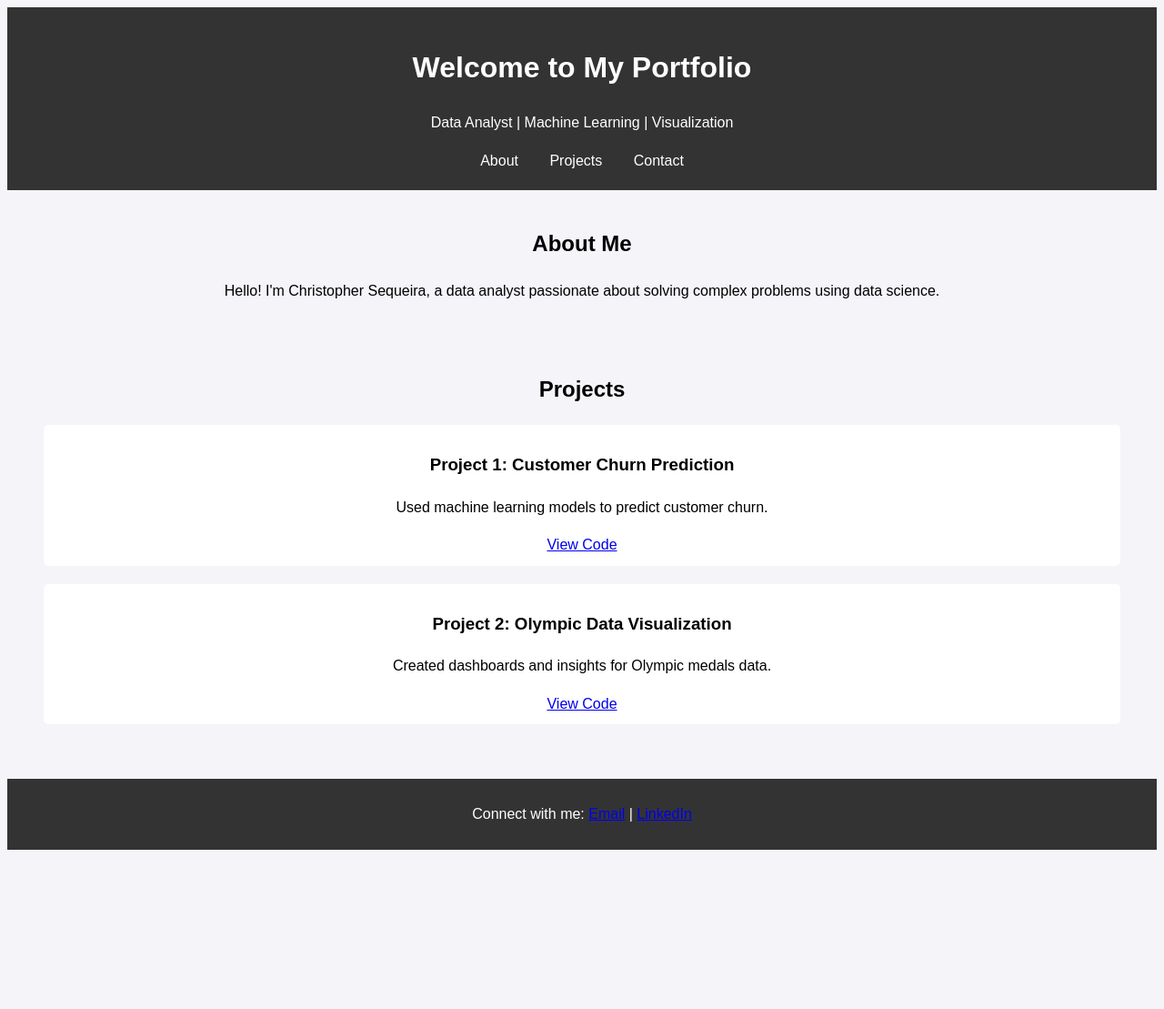
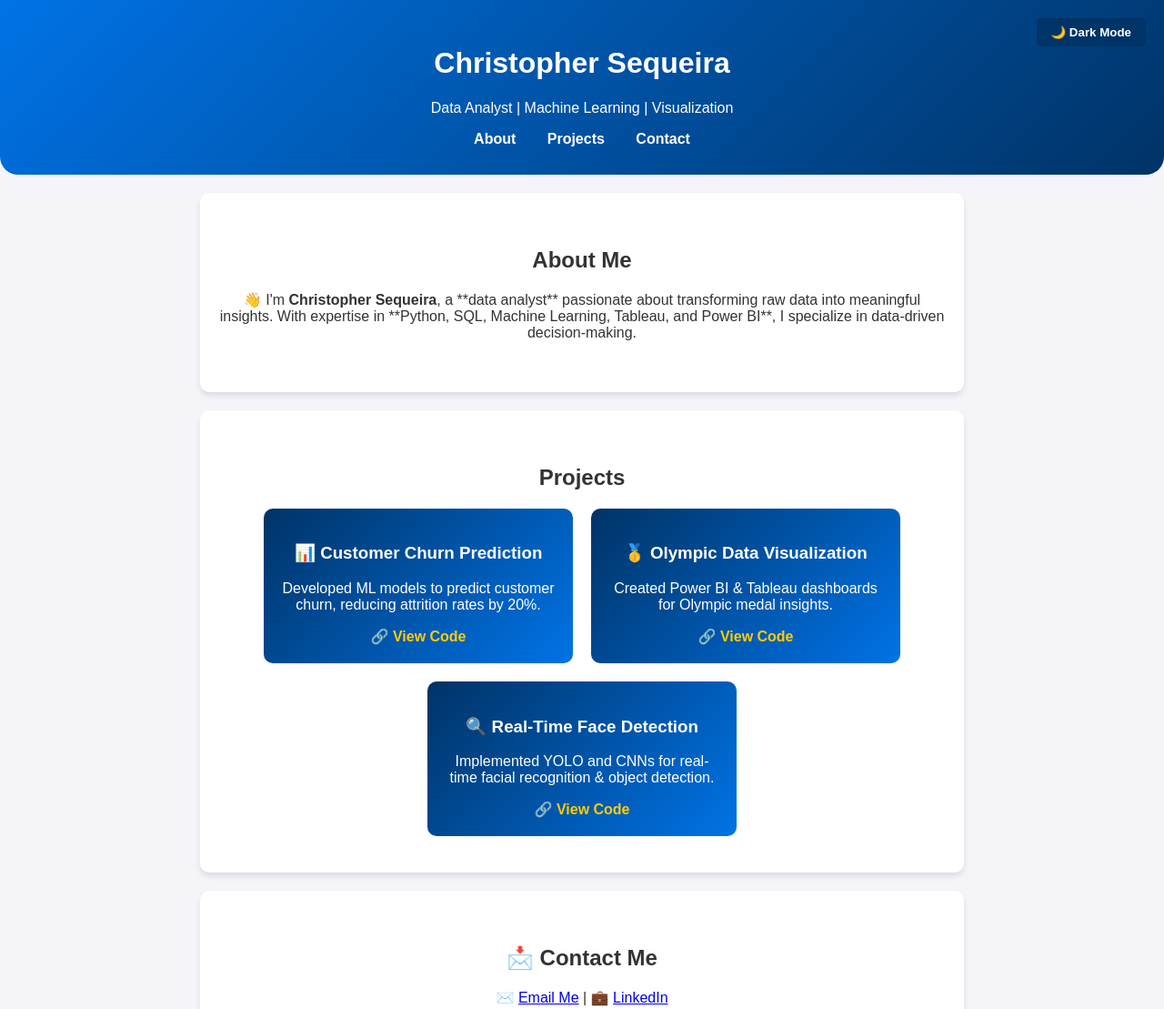
Before and after one commit to Chrisz101/ChristopherSequeira.github.io, a plain HTML site: page index.html in a window 1280 px wide. Shown: the top 1109 px of the page at 91% size. Before the commit the page ends 942 px from the top, so only its background shows below. Drawn offline with Linux system fonts and the light colour scheme.

Commit message:
Initial portfolio website

```diff
--- a/index.html
+++ b/index.html
@@ -3,12 +3,19 @@
 <head>
     <meta charset="UTF-8">
     <meta name="viewport" content="width=device-width, initial-scale=1.0">
-    <title>Christopher Sequeira | Portfolio</title>
+    <title>Christopher Sequeira | Data Analyst Portfolio</title>
     <link rel="stylesheet" href="styles.css">
+    <script defer src="script.js"></script>
 </head>
 <body>
+
+    <!-- Dark Mode Toggle -->
+    <div class="theme-toggle">
+        <button id="theme-button">🌙 Dark Mode</button>
+    </div>
+
     <header>
-        <h1>Welcome to My Portfolio</h1>
+        <h1>Christopher Sequeira</h1>
         <p>Data Analyst | Machine Learning | Visualization</p>
         <nav>
             <a href="#about">About</a>
@@ -19,25 +26,40 @@
 
     <section id="about">
         <h2>About Me</h2>
-        <p>Hello! I'm Christopher Sequeira, a data analyst passionate about solving complex problems using data science.</p>
+        <p>👋 I'm <strong>Christopher Sequeira</strong>, a **data analyst** passionate about transforming raw data into meaningful insights.
+            With expertise in **Python, SQL, Machine Learning, Tableau, and Power BI**, I specialize in data-driven decision-making.
+        </p>
     </section>
 
     <section id="projects">
         <h2>Projects</h2>
-        <div class="project">
-            <h3>Project 1: Customer Churn Prediction</h3>
-            <p>Used machine learning models to predict customer churn.</p>
-            <a href="https://github.com/christophersequeira/customer-churn">View Code</a>
-        </div>
-        <div class="project">
-            <h3>Project 2: Olympic Data Visualization</h3>
-            <p>Created dashboards and insights for Olympic medals data.</p>
-            <a href="https://github.com/christophersequeira/olympic-data-viz">View Code</a>
+        <div class="project-container">
+            <div class="project">
+                <h3>📊 Customer Churn Prediction</h3>
+                <p>Developed ML models to predict customer churn, reducing attrition rates by 20%.</p>
+                <a href="https://github.com/christophersequeira/customer-churn" target="_blank">🔗 View Code</a>
+            </div>
+            <div class="project">
+                <h3>🥇 Olympic Data Visualization</h3>
+                <p>Created Power BI & Tableau dashboards for Olympic medal insights.</p>
+                <a href="https://github.com/christophersequeira/olympic-data-viz" target="_blank">🔗 View Code</a>
+            </div>
+            <div class="project">
+                <h3>🔍 Real-Time Face Detection</h3>
+                <p>Implemented YOLO and CNNs for real-time facial recognition & object detection.</p>
+                <a href="https://github.com/christophersequeira/face-detection" target="_blank">🔗 View Code</a>
+            </div>
         </div>
     </section>
 
+    <section id="contact">
+        <h2>📩 Contact Me</h2>
+        <p>✉️ <a href="mailto:christopher10sequeira@gmail.com">Email Me</a> | 💼 <a href="https://www.linkedin.com/in/mehasawant" target="_blank">LinkedIn</a></p>
+    </section>
+
     <footer>
-        <p>Connect with me: <a href="mailto:christopher10sequeira@gmail.com">Email</a> | <a href="https://www.linkedin.com/in/mehasawant">LinkedIn</a></p>
+        <p>© 2025 Christopher Sequeira | Powered by GitHub Pages</p>
     </footer>
+
 </body>
 </html>
--- /dev/null
+++ b/script.js
@@ -0,0 +1,21 @@
+document.addEventListener("DOMContentLoaded", function() {
+    const themeButton = document.getElementById("theme-button");
+    const body = document.body;
+
+    // Check user preference
+    if (localStorage.getItem("theme") === "dark") {
+        body.classList.add("dark-mode");
+        themeButton.innerText = "☀️ Light Mode";
+    }
+
+    themeButton.addEventListener("click", function() {
+        body.classList.toggle("dark-mode");
+        if (body.classList.contains("dark-mode")) {
+            themeButton.innerText = "☀️ Light Mode";
+            localStorage.setItem("theme", "dark");
+        } else {
+            themeButton.innerText = "🌙 Dark Mode";
+            localStorage.setItem("theme", "light");
+        }
+    });
+});
--- a/styles.css
+++ b/styles.css
@@ -1,31 +1,113 @@
+/* General Styling */
 body {
-    font-family: Arial, sans-serif;
-    line-height: 1.6;
+    font-family: 'Poppins', sans-serif;
+    margin: 0;
+    padding: 0;
+    text-align: center;
     background-color: #f4f4f9;
-    text-align: center;
+    color: #333;
+    transition: all 0.3s ease-in-out;
 }
+
+/* Dark Mode */
+.dark-mode {
+    background-color: #121212;
+    color: white;
+}
+
+/* Header */
 header {
-    background: #333;
+    background: linear-gradient(135deg, #0073e6, #003366);
+    color: white;
+    padding: 30px;
+    border-radius: 0 0 20px 20px;
+}
+
+nav a {
+    color: white;
+    text-decoration: none;
+    margin: 0 15px;
+    font-weight: bold;
+    transition: all 0.3s ease-in-out;
+}
+
+nav a:hover {
+    color: #ffcc00;
+}
+
+/* Sections */
+section {
+    padding: 40px 20px;
+    margin: 20px auto;
+    max-width: 800px;
+    border-radius: 10px;
+    background: white;
+    box-shadow: 0 4px 6px rgba(0, 0, 0, 0.1);
+    transition: all 0.3s ease-in-out;
+}
+
+.dark-mode section {
+    background: #1e1e1e;
+    box-shadow: 0 4px 6px rgba(255, 255, 255, 0.1);
+}
+
+/* Projects */
+.project-container {
+    display: flex;
+    justify-content: center;
+    gap: 20px;
+    flex-wrap: wrap;
+}
+
+.project {
+    background: linear-gradient(135deg, #003366, #0073e6);
     color: white;
     padding: 20px;
+    border-radius: 10px;
+    width: 300px;
+    transition: transform 0.3s ease-in-out;
 }
-nav a {
-    color: white;
-    margin: 0 15px;
+
+.project:hover {
+    transform: scale(1.05);
+}
+
+.project a {
+    color: #ffcc00;
     text-decoration: none;
+    font-weight: bold;
 }
-section {
-    padding: 20px;
+
+.project a:hover {
+    text-decoration: underline;
 }
-.project {
-    background: white;
-    margin: 20px;
-    padding: 10px;
-    border-radius: 5px;
-}
+
+/* Footer */
 footer {
-    margin-top: 20px;
     background: #333;
     color: white;
     padding: 10px;
+    border-radius: 20px 20px 0 0;
 }
+
+/* Theme Toggle */
+.theme-toggle {
+    position: fixed;
+    top: 20px;
+    right: 20px;
+}
+
+#theme-button {
+    padding: 8px 16px;
+    background: #003366;
+    color: white;
+    border: none;
+    border-radius: 5px;
+    cursor: pointer;
+    font-weight: bold;
+}
+
+#theme-button:hover {
+    background: #ffcc00;
+    color: black;
+}
```
